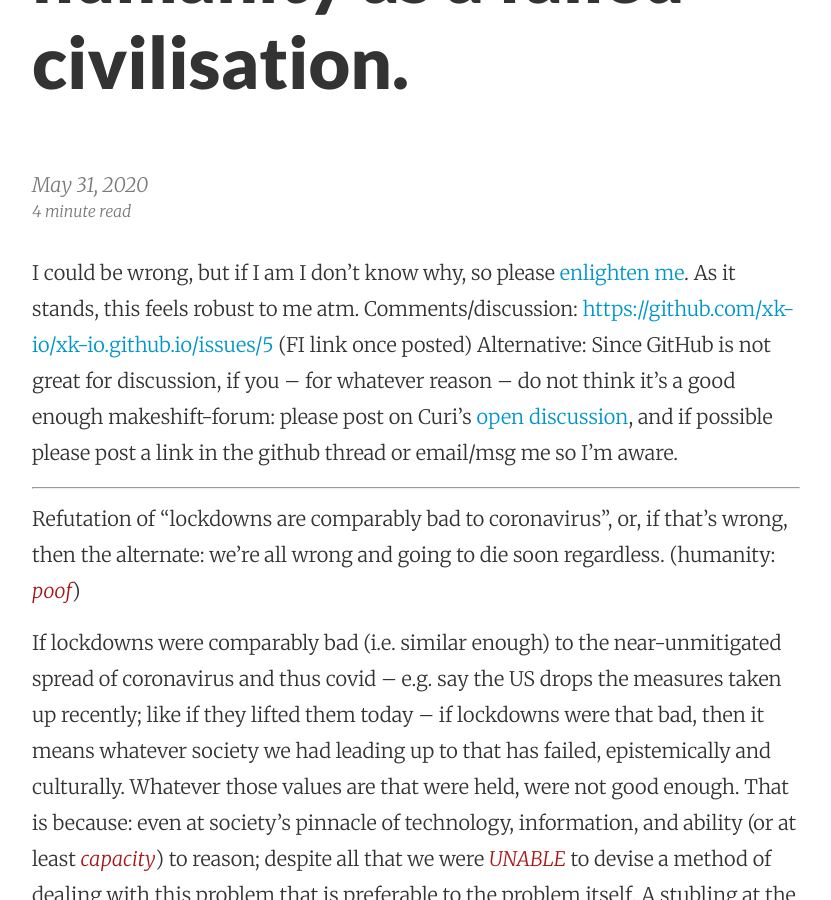
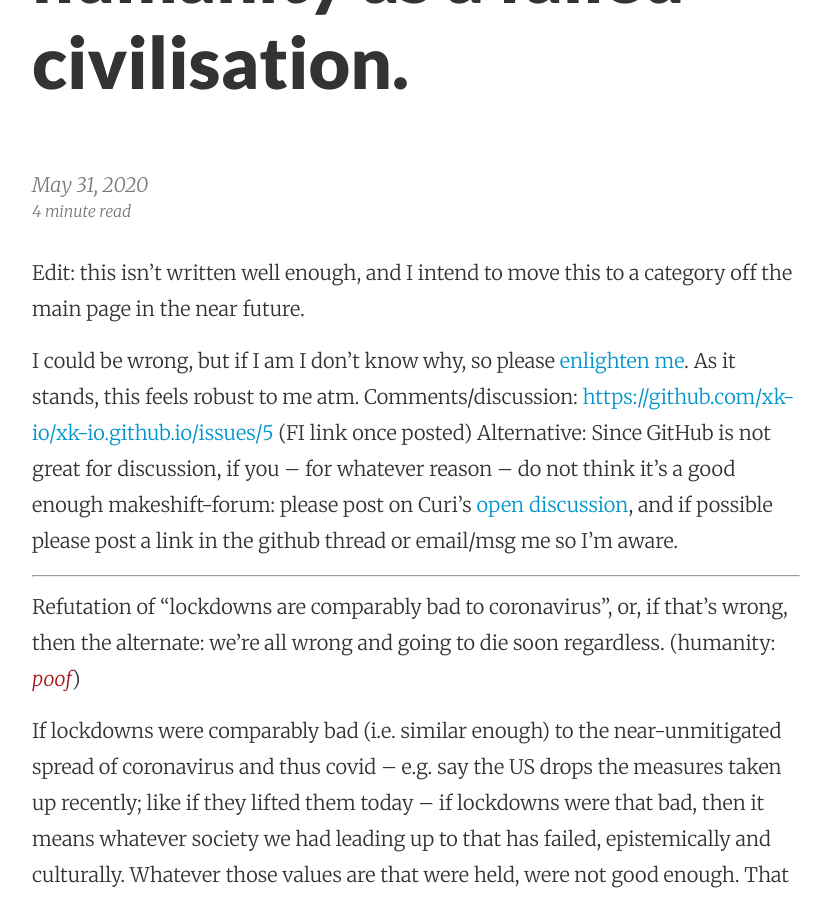
Before and after one commit to xk-io/xk-io.github.io, a Jekyll site: the page built from _posts/2020-05-31-refutation-of-lockdowns-comparably-bad-to-covid.md, in a window 1280 px wide and 900 px high, scrolled down 756 px. Shown: the whole window, without its empty margins (224-1055 px from the left). Built offline with Jekyll 4.4.1, drawn with Linux system fonts in a browser that asks for light colours.

Commit message:
Update 2020-05-31-refutation-of-lockdowns-comparably-bad-to-covid.md

```diff
--- a/_posts/2020-05-31-refutation-of-lockdowns-comparably-bad-to-covid.md
+++ b/_posts/2020-05-31-refutation-of-lockdowns-comparably-bad-to-covid.md
@@ -6,6 +6,8 @@ date: 2020-05-31
 summary: >
   Basically: the title. I draw 3 conclusions from the thesis, either concluding the thesis is wrong, lockdowns are not comparably bad (they are preferable), or, finally, that we're doomed. There are _some_ outs, I just don't know of anyone holding both a belief in an out and the thesis statement (I suspect they're contradictory anyway). Admittedly this is a bit raw, but I think it's good enough to put out for criticism.
 ---
+
+Edit: this isn't written well enough, and I intend to move this to a category off the main page in the near future.
 
 I could be wrong, but if I am I don't know why, so please [enlighten me](https://github.com/xk-io/xk-io.github.io/issues/5). As it stands, this feels robust to me atm.
 Comments/discussion: <https://github.com/xk-io/xk-io.github.io/issues/5> (FI link once posted)
```
